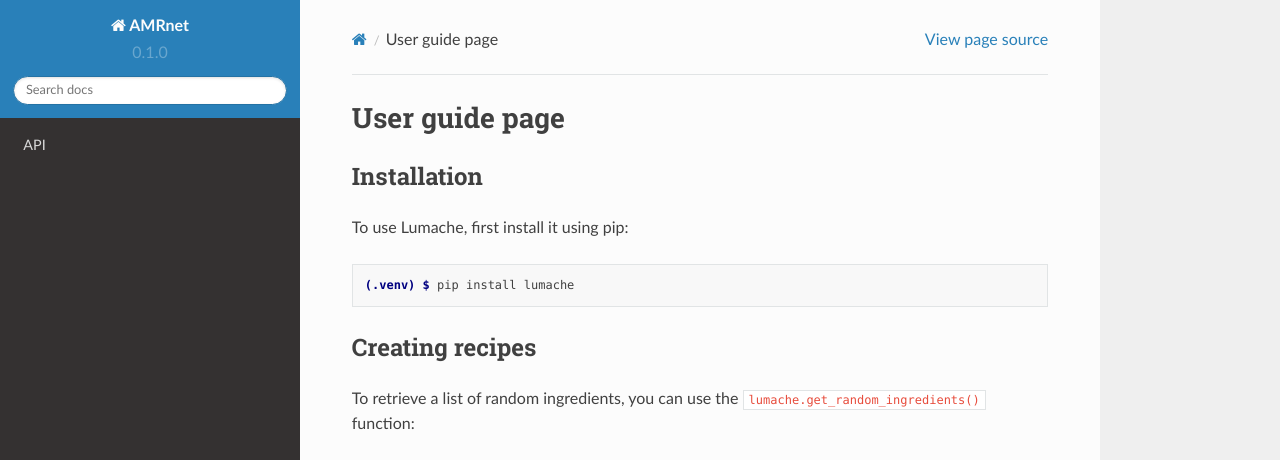
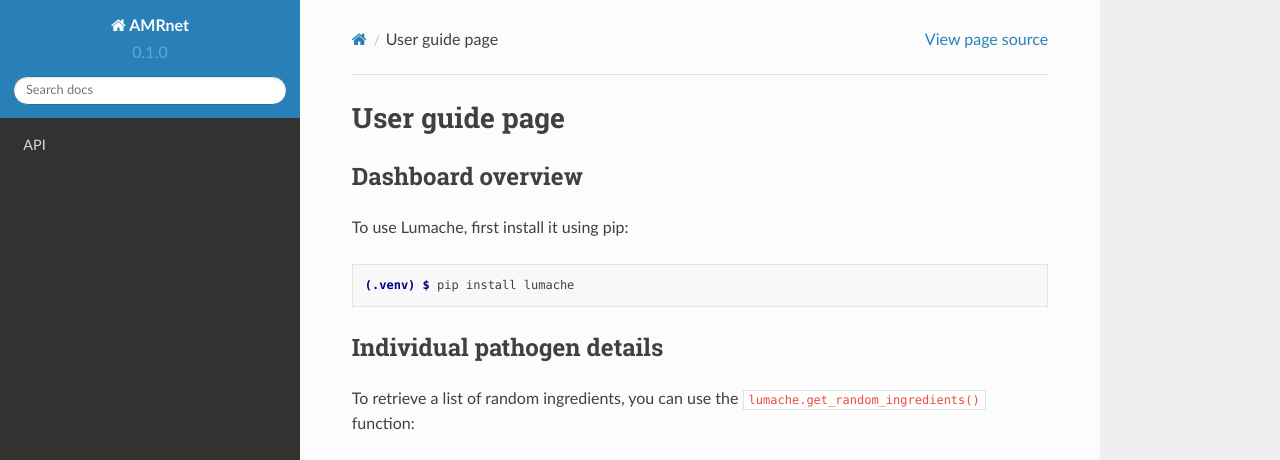
Before and after one commit to amrnet/User-Guide_, a Sphinx documentation site: the page built from docs/source/usage.rst, in a window 1280 px wide and 1036 px high. Shown: the top 460 px of the window. Built offline with Sphinx 7.4.7 and the Read the Docs theme 2.0.0, drawn with Linux system fonts in a browser that asks for light colours; pages that are not in the unit, such as notebooks, are missing from menus; grey boxes are pictures that could not be loaded.

Commit message:
Update usage.rst

```diff
--- a/docs/source/usage.rst
+++ b/docs/source/usage.rst
@@ -3,7 +3,7 @@
 
 .. _installation:
 
-Installation
+Dashboard overview
 ------------
 
 To use Lumache, first install it using pip:
@@ -12,7 +12,7 @@
 
    (.venv) $ pip install lumache
 
-Creating recipes
+Individual pathogen details
 ----------------
 
 To retrieve a list of random ingredients,
```
